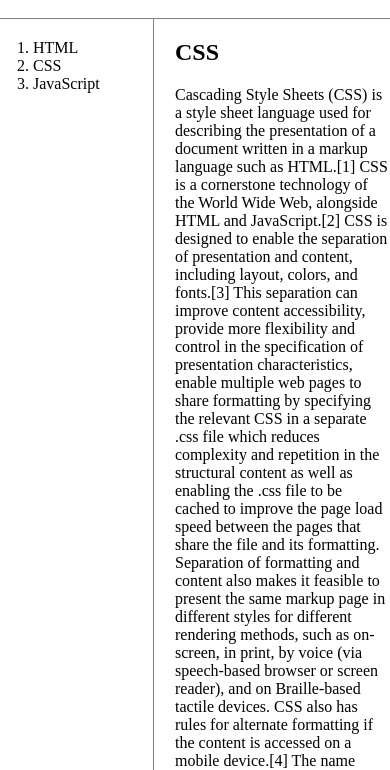
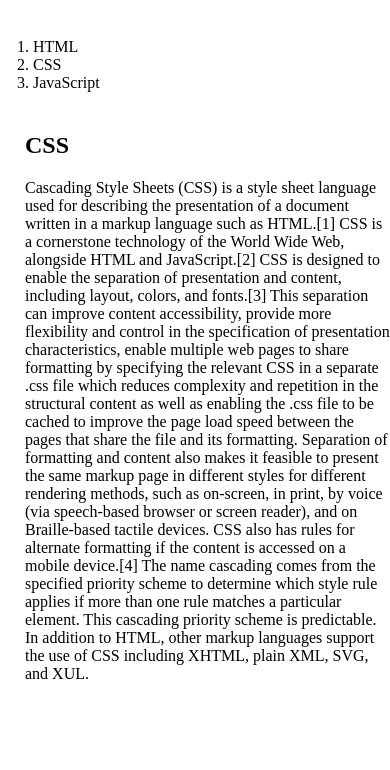
Before and after one commit to innzeero/innzeero.github.io, a plain HTML site: page 2.html in a window 390 px wide. Shown: the part 74-844 px from the top of the page. Drawn offline with Linux system fonts and the light colour scheme; a script that the page names is missing.

Commit message:
mediaquery_apply

```diff
--- a/2.html
+++ b/2.html
@@ -32,6 +32,17 @@
       }
       #grid #article{
         padding-left:25px;
+      }
+      @media(max-width:800px){
+        #grid{
+          display:block;
+        }
+      #grid ol{
+        border-right:none;
+      }
+      h1{
+        border-bottom:none;
+      }
       }
     </style>
     <!-- Global site tag (gtag.js) - Google Analytics -->
```
